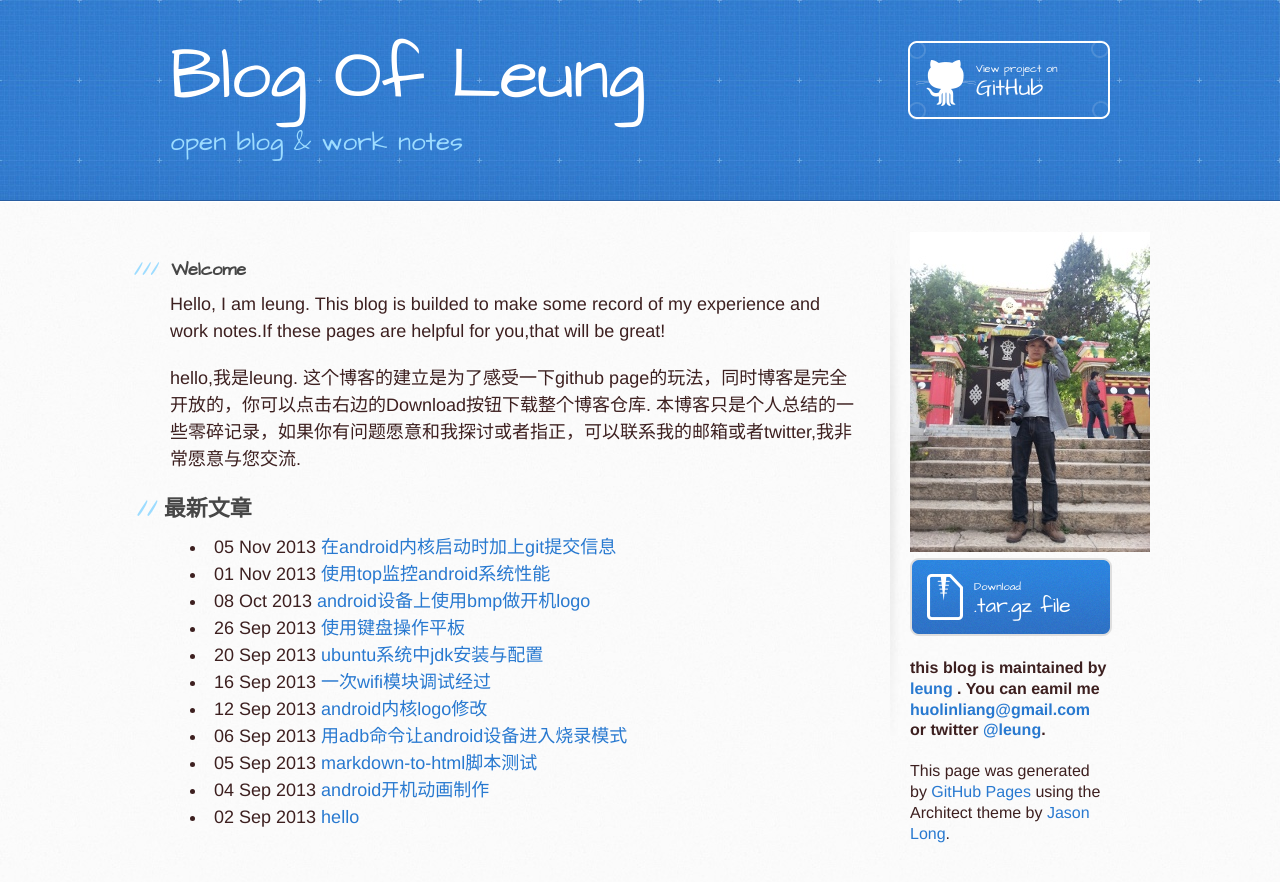
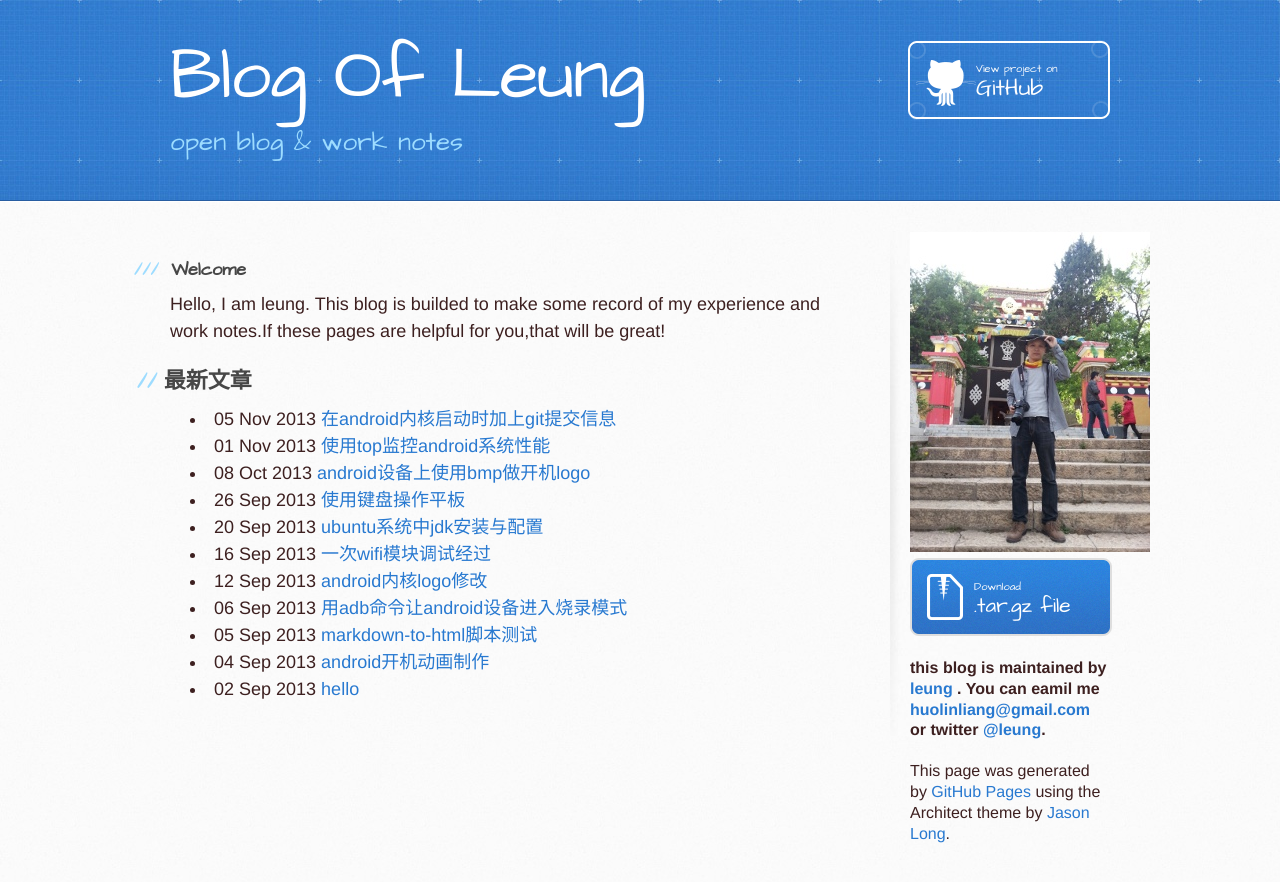
Before and after one commit to huolinliang/blog_leung, a Jekyll site: the page built from index.html, in a window 1280 px wide. Shown: the top 882 px of the page. Built offline with Jekyll 4.4.1, drawn with Linux system fonts in a browser that asks for light colours; Markdown is read by kramdown in place of the engine named in the settings.

Commit message:
rollback

```diff
--- a/index.html
+++ b/index.html
@@ -34,7 +34,7 @@
 <a name="welcome" class="anchor" href="#welcome"><span class="octicon octicon-link"></span></a>Welcome</h3>
 
 <p>Hello, I am leung. This blog is builded to make some record of my experience and work notes.If these pages are helpful for you,that will be great!</p>
-<p>hello,我是leung. 这个博客的建立是为了感受一下github page的玩法，同时博客是完全开放的，你可以点击右边的Download按钮下载整个博客仓库. 本博客只是个人总结的一些零碎记录，如果你有问题愿意和我探讨或者指正，可以联系我的邮箱或者twitter,我非常愿意与您交流.</p>
+
 <h2>最新文章</h2>
 <ul>
     {% for post in site.posts %}
```
